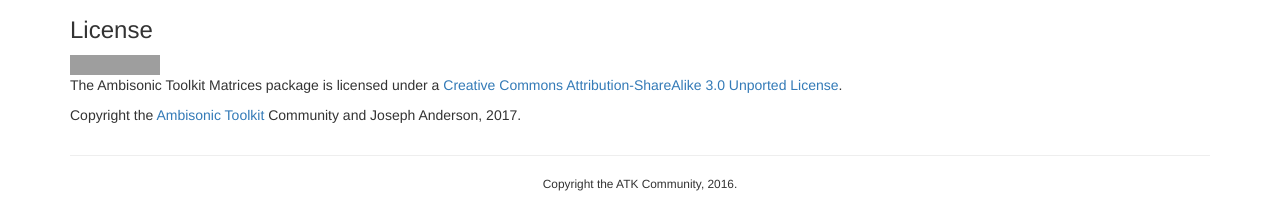
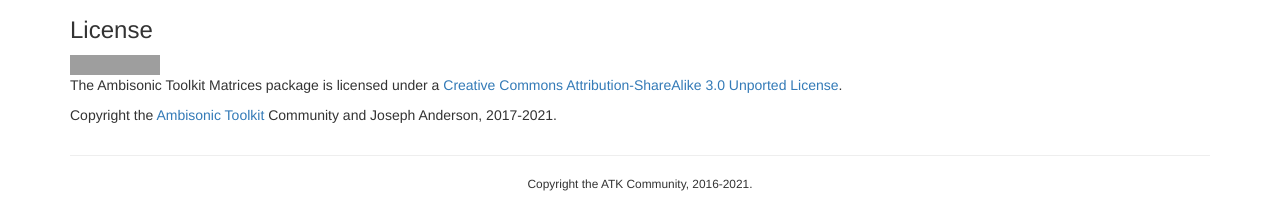
Before and after one commit to ambisonictoolkit/ambisonictoolkit.github.io, a Jekyll site: the page built from download/matrices.md, in a window 1280 px wide and 1088 px high. Shown: the part 873-1085 px from the top of the window. Built offline with Jekyll 4.4.1, drawn with Linux system fonts in a browser that asks for light colours; nearby versions of some CDN libraries; grey boxes are pictures that could not be loaded.

Commit message:
update: copyright

```diff
--- a/_includes/footer.html
+++ b/_includes/footer.html
@@ -4,7 +4,7 @@
       <div class="col-md-12">
 
         <hr/>
-        <p class="text-center small">Copyright the ATK Community, 2016.</p>
+        <p class="text-center small">Copyright the ATK Community, 2016-2021.</p>
 
         <!--
         <h2 class="footer-heading">{{ site.title }}</h2>
--- a/download/matrices.md
+++ b/download/matrices.md
@@ -51,4 +51,4 @@
 
 <a rel="license" href="http://creativecommons.org/licenses/by-sa/3.0/"><img alt="Creative Commons License" style="border-width:0" src="https://i.creativecommons.org/l/by-sa/3.0/88x31.png" /></a><br />The Ambisonic Toolkit Matrices package is licensed under a <a rel="license" href="http://creativecommons.org/licenses/by-sa/3.0/">Creative Commons Attribution-ShareAlike 3.0 Unported License</a>.
 
-Copyright the [Ambisonic Toolkit](http://ambisonictoolkit.net) Community and Joseph Anderson, 2017.
+Copyright the [Ambisonic Toolkit](http://ambisonictoolkit.net) Community and Joseph Anderson, 2017-2021.
```
Also changed, not shown: download/kernels.md (+1 -1 lines).
